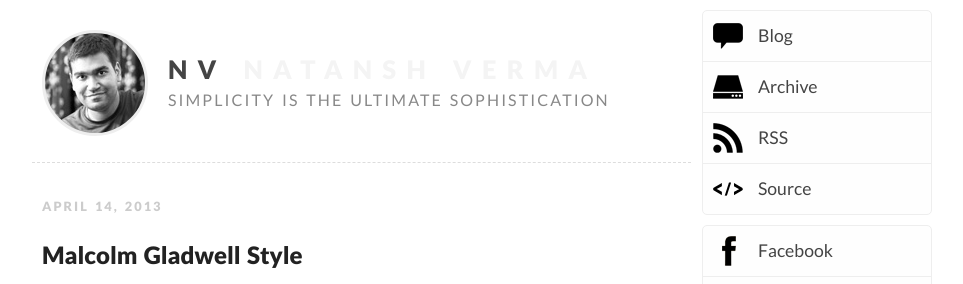
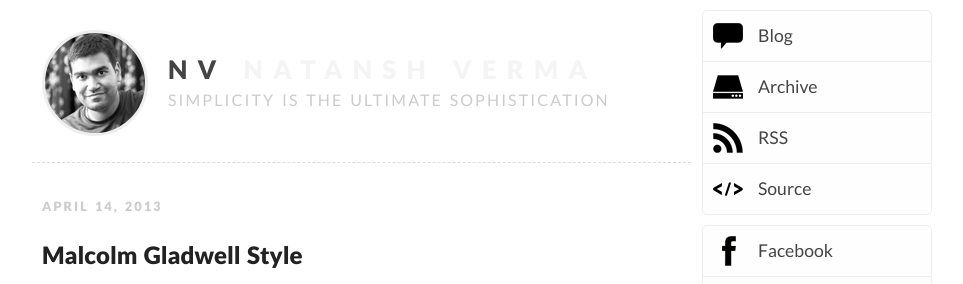
Before and after one commit to natansh/natansh.github.com, a Jekyll site: the page built from index.html, in a window 1280 px wide. Shown: the top 284 px of the page, without its empty margins (148-1111 px from the left). Built offline with Jekyll 4.4.1, drawn with Linux system fonts in a browser that asks for light colours; the list of posts is cut into pages by our own code.

Commit message:
Modified subtitle color to be lighter and less in-the-face.

```diff
--- a/css/style.css
+++ b/css/style.css
@@ -273,7 +273,7 @@ h1, h2, h3, h4 {
 }
 
 #heading .subtitle {
-  color: #888;
+  color: #CCC;
   font-size: 1.0em;
   letter-spacing: 0.13em;
   text-transform: uppercase;
```
